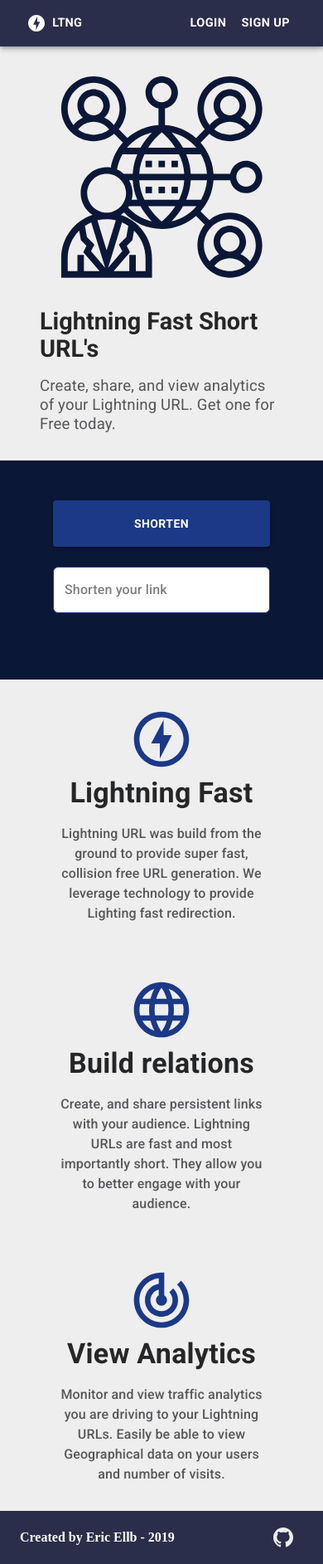
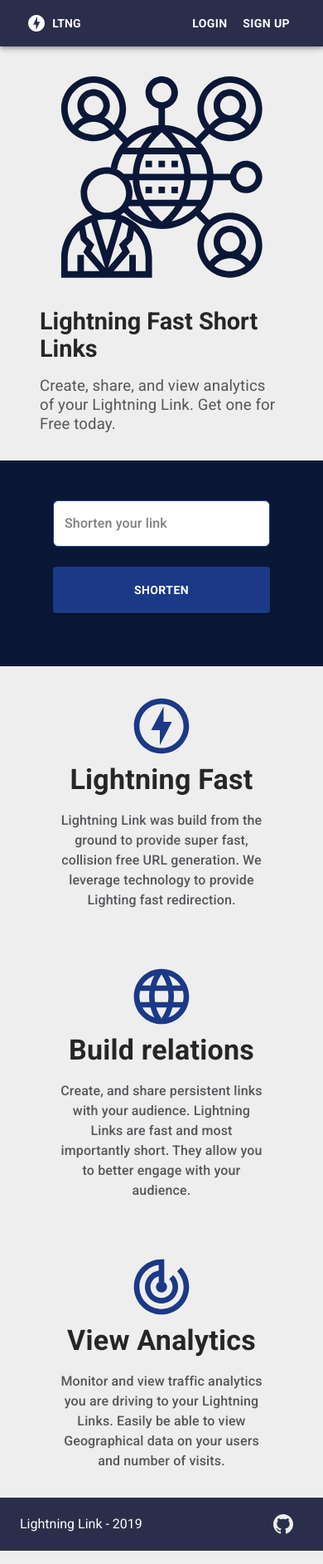
Before and after one commit to ericellb/Lightning-Link, a React (Create React App) app in the folder client/: page /#/ in a window 390 px wide. Shown: the whole page at 83% size. Built offline with nearby package versions, Linux system fonts and the light colour scheme.

Commit message:
Rebrand Name + Css Tweakz

```diff
--- a/client/package.json
+++ b/client/package.json
@@ -1,6 +1,6 @@
 {
   "name": "client",
-  "homepage": "http://ltng.xyz",
+  "homepage": "http://ltng.link",
   "version": "0.1.0",
   "private": true,
   "dependencies": {
--- a/client/src/components/Footer/index.tsx
+++ b/client/src/components/Footer/index.tsx
@@ -11,6 +11,7 @@ const useStyles = makeStyles(theme => ({
     color: '#FEFEFE',
     padding: '0.5em',
     boxSizing: 'border-box',
+    fontFamily: 'Roboto',
     [theme.breakpoints.up('md')]: {
       position: 'fixed',
       bottom: '0px'
@@ -22,8 +23,7 @@ const useStyles = makeStyles(theme => ({
   flex: {
     display: 'flex',
     alignItems: 'center',
-    justifyContent: 'space-between',
-    fontWeight: 900
+    justifyContent: 'space-between'
   }
 }));
 
@@ -37,7 +37,7 @@ export default function Footer() {
   return (
     <footer className={classes.footer}>
       <Container className={classes.flex}>
-        <div>Created by Eric Ellb - 2019</div>
+        <div>Lightning Link - 2019</div>
         <div>
           <IconButton onClick={() => handleLink('https://github.com/ericellb/Lightning-URL')}>
             <svg
--- a/client/src/components/Header/index.tsx
+++ b/client/src/components/Header/index.tsx
@@ -20,10 +20,7 @@ const useStyles = makeStyles(theme => ({
     marginRight: '0.3em'
   },
   responsiveText: {
-    fontSize: 'calc(14px + 6 * ((100vw - 320px) / 880))',
-    [theme.breakpoints.up('md')]: {
-      fontSize: '18px'
-    }
+    fontSize: '14px'
   }
 }));
 
--- a/client/src/components/Hero/index.tsx
+++ b/client/src/components/Hero/index.tsx
@@ -68,10 +68,10 @@ export default function Hero() {
         <Grid item md={8} xs={12} className={classes.gridTitle + ' ' + classes.item1 + ' ' + classes.gridItem}>
           <div className={classes.flex}>
             <Typography variant="h3" className={classes.inlineText + ' ' + classes.title}>
-              Lightning Fast Short URL's
+              Lightning Fast Short Links
             </Typography>
             <Typography variant="h4" className={classes.inlineText + ' ' + classes.subtitle}>
-              Create, share, and view analytics of your Lightning URL. Get one for Free today.
+              Create, share, and view analytics of your Lightning Link. Get one for Free today.
             </Typography>
           </div>
         </Grid>
--- a/client/src/components/Info/index.tsx
+++ b/client/src/components/Info/index.tsx
@@ -50,7 +50,7 @@ export default function Info() {
             Lightning Fast
           </Typography>
           <Typography variant="body1" className={classes.subtitle}>
-            Lightning URL was build from the ground to provide super fast, collision free URL generation. We leverage
+            Lightning Link was build from the ground to provide super fast, collision free URL generation. We leverage
             technology to provide Lighting fast redirection.
           </Typography>
         </Grid>
@@ -60,7 +60,7 @@ export default function Info() {
             Build relations
           </Typography>
           <Typography variant="body1" className={classes.subtitle}>
-            Create, and share persistent links with your audience. Lightning URLs are fast and most importantly short.
+            Create, and share persistent links with your audience. Lightning Links are fast and most importantly short.
             They allow you to better engage with your audience.
           </Typography>
         </Grid>
@@ -70,7 +70,7 @@ export default function Info() {
             View Analytics
           </Typography>
           <Typography variant="body1" className={classes.subtitle}>
-            Monitor and view traffic analytics you are driving to your Lightning URLs. Easily be able to view
+            Monitor and view traffic analytics you are driving to your Lightning Links. Easily be able to view
             Geographical data on your users and number of visits.
           </Typography>
         </Grid>
--- a/client/src/components/Shortener/index.tsx
+++ b/client/src/components/Shortener/index.tsx
@@ -44,17 +44,17 @@ const useStyles = makeStyles(theme => ({
     height: '56px'
   },
   item1: {
-    order: 2,
-    marginBottom: '2em',
+    order: 1,
     [theme.breakpoints.up('md')]: {
-      marginBottom: '0em',
       order: 1
     }
   },
   item2: {
-    order: 1,
+    order: 2,
+    marginBottom: '1em',
     [theme.breakpoints.up('md')]: {
-      order: 2
+      order: 2,
+      marginBottom: '0em'
     }
   },
   urlList: {
```
Also changed, not shown: 1 other file (tests, documents, lock files or other folders).
